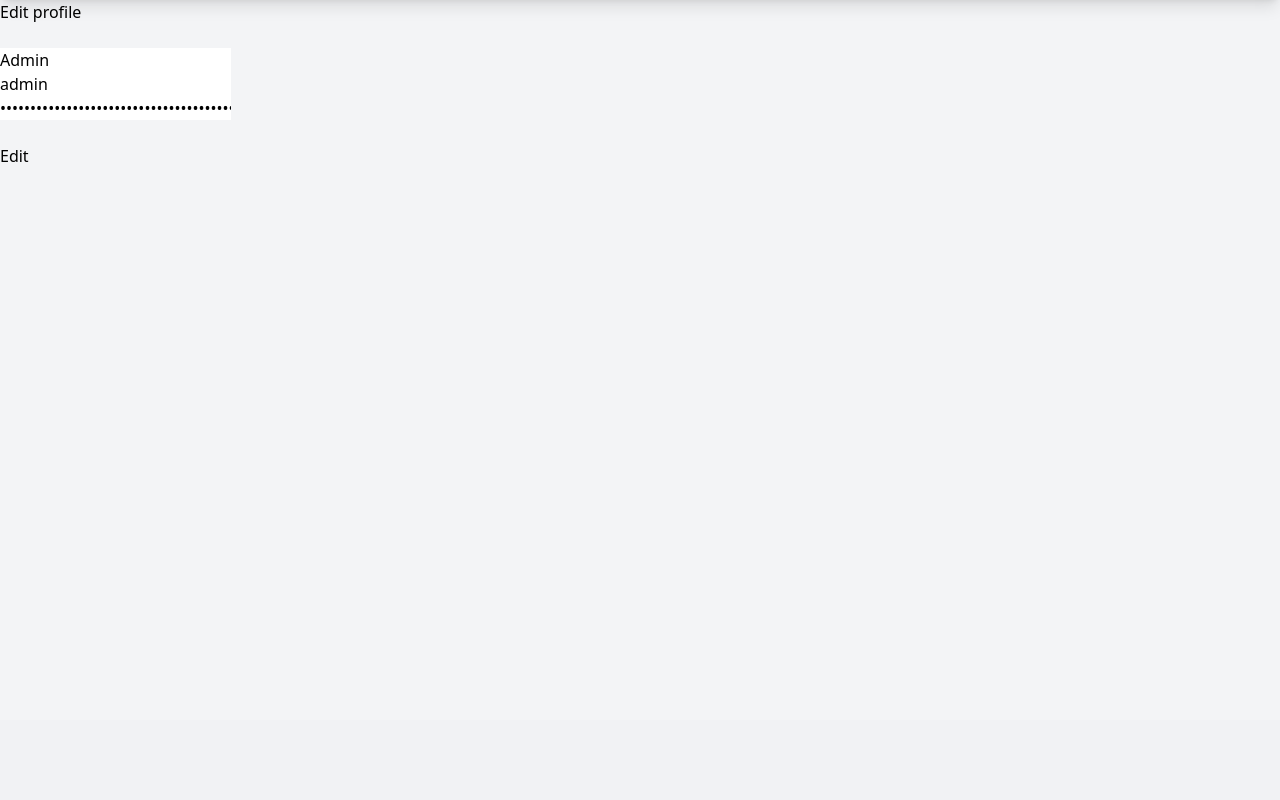
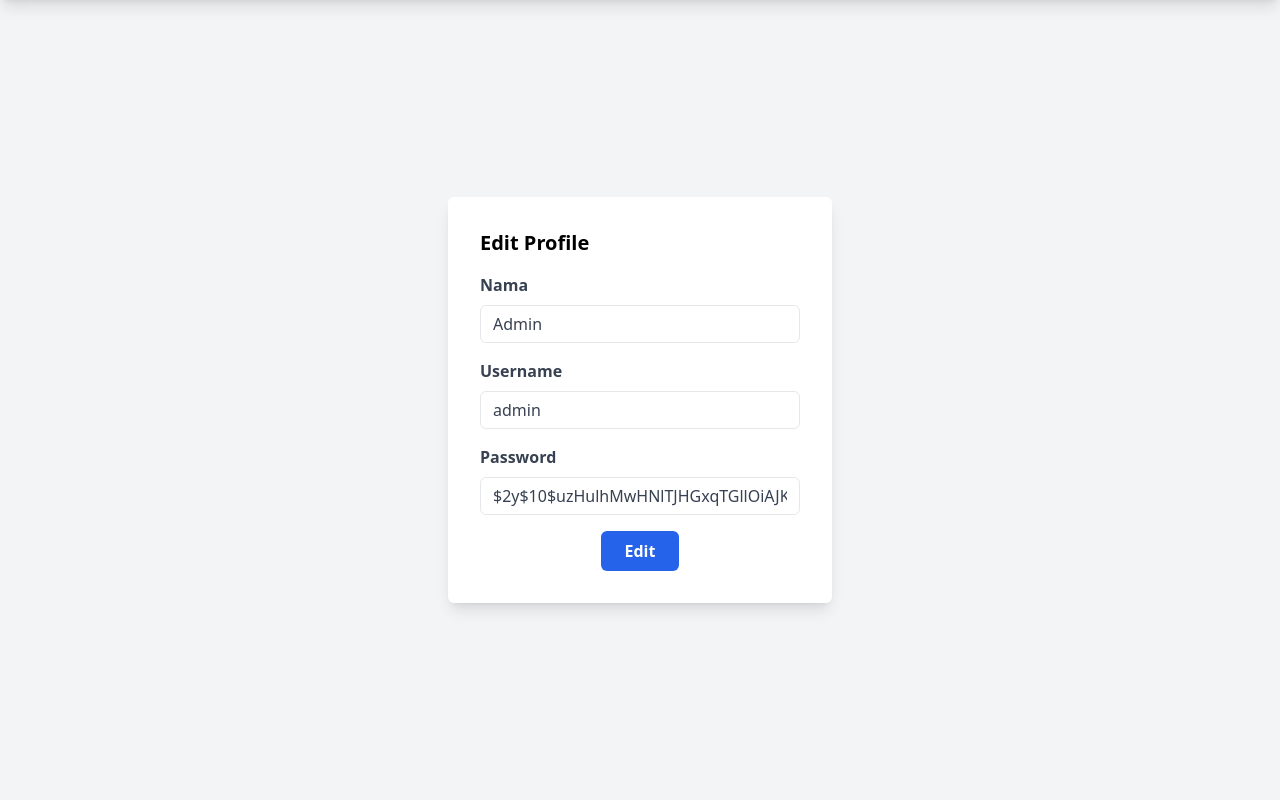
Before and after one commit to Dani170907/Project-akhir, a CodeIgniter app: page /database/Edit/editUser in a window 1280 px wide. Shown: the part 80-880 px from the top of the page. Before the commit the page ends 242 px from the top, so only its background shows below. Run offline with CodeIgniter, Linux system fonts and the light colour scheme; a user stored in the database is signed in; data comes from the database, SQL or seed files in the repository; data that the repository does not hold is empty.

Commit message:
membuat tampilan edit profile

```diff
--- a/application/views/edit_profile.php
+++ b/application/views/edit_profile.php
@@ -1,15 +1,40 @@
-<h2>Edit profile</h2>
+<div class="bg-gray-100 min-h-screen flex items-center justify-center">
 
-<?php if (isset($tb_user)) : ?>
-
+    <div class="relative z-10 bg-white p-8 rounded-md shadow-lg w-full max-w-sm lg:max-w-lg">
+        <h1 class="text-xl font-bold mb-4">Edit Profile</h1>
+    <?php if (isset($tb_user)) : ?>
     <form action="<?= base_url() ?>Edit/updateUser/<?= $tb_user['idUser'] ?>" method="post">
-            <input type="hidden" name="id" value="<?= $tb_user['idUser'] ?>"> <br>
-            <input type="text" name="nama" value="<?= $tb_user['nama'] ?>"> <br>
-            <input type="text" name="username" value="<?= $tb_user['username'] ?>"> <br>
-            <input type="password" name="password" value="<?= $tb_user['password'] ?>"> <br> <br>
-            <button type="submit">Edit</button>
-    </form>
-
+        <div class="mb-4">
+            <label class="block text-gray-700 font-bold mb-2" for="nama">Nama</label>
+            <input value="<?= $tb_user['nama'] ?>"
+            class="appearance-none border rounded-md py-2 px-3 text-gray-700 leading-tight focus:outline-none focus:shadow-outline w-full"
+            name="nama" id="nama" type="text" placeholder="Edit nama">
+        </div>
+        <div class="mb-4">
+            <label class="block text-gray-700 font-bold mb-2" for="username">Username</label>
+            <input value="<?= $tb_user['username'] ?>"
+            class="appearance-none border rounded-md py-2 px-3 text-gray-700 leading-tight focus:outline-none focus:shadow-outline w-full"
+            name="username" id="username" type="text" placeholder="Edit username">
+        </div>
+        <div class="mb-4">
+            <label class="block text-gray-700 font-bold mb-2" for="password">Password</label>
+            <input value="<?= $tb_user['password'] ?>"
+            class="appearance-none border rounded-md py-2 px-3 text-gray-700 leading-tight focus:outline-none focus:shadow-outline w-full"
+            name="password" id="password" type="text" placeholder="Edit password">
+        </div>
+        <div class="flex items-center justify-center gap-8">
+            <button
+            class="bg-blue-600 hover:bg-blue-700 text-white font-bold py-2 px-6 rounded-md"
+            type="submit">
+            Edit
+        </button>
+    </div>
+</form>
 <?php else : ?>
     <p>Data pengguna tidak ditemukan.</p>
 <?php endif; ?>
+</div>
+</div>
+
+</body>
+</html>
```
Also changed, not shown: application/views/edit_lomba.php (+1 -10 lines).
